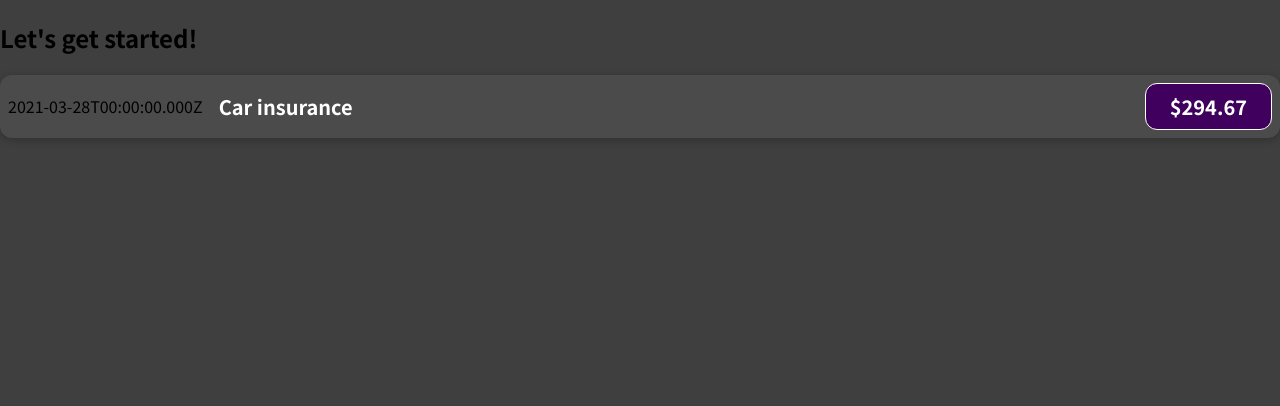
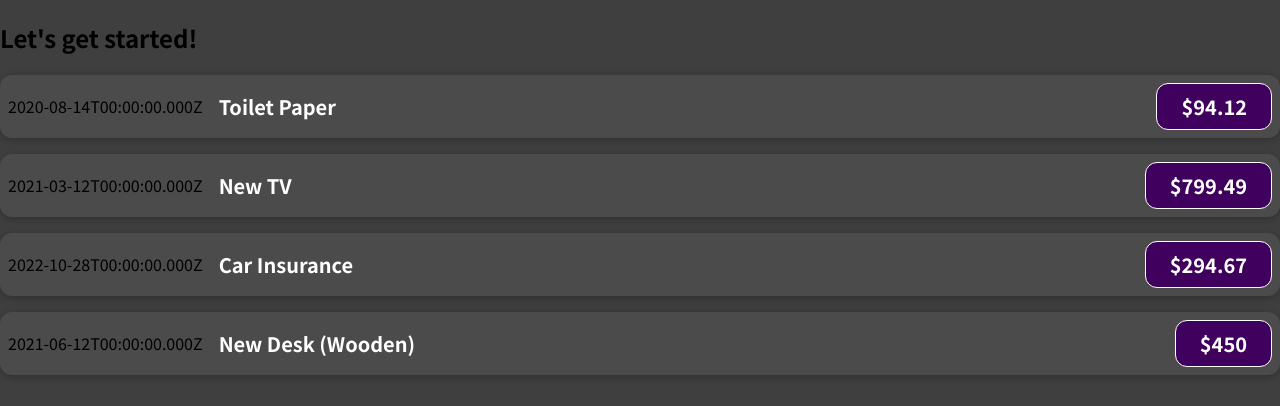
Before and after one commit to Alen992/react-complete-guide, a JavaScript app: page / in a window 1280 px wide. Shown: the top 406 px of the page. Built offline with nearby package versions, Linux system fonts and the light colour scheme.

Commit message:
Passing Data via "Props"

```diff
--- a/src/App.js
+++ b/src/App.js
@@ -1,10 +1,56 @@
 import ExpenseItem from './components/ExpenseItem';
 
 function App() {
+  const expenses = [
+    {
+      id: 'e1',
+      title: 'Toilet Paper',
+      amount: 94.12,
+      date: new Date(2020, 7, 14),
+    },
+    {
+      id: 'e2',
+      title: 'New TV',
+      amount: 799.49,
+      date: new Date(2021, 2, 12),
+    },
+    {
+      id: 'e3',
+      title: 'Car Insurance',
+      amount: 294.67,
+      date: new Date(2021, 21, 28),
+    },
+    {
+      id: 'e4',
+      title: 'New Desk (Wooden)',
+      amount: 450,
+      date: new Date(2021, 5, 12),
+    },
+  ];
+
   return (
     <div>
       <h2>Let's get started!</h2>
-      <ExpenseItem />
+      <ExpenseItem
+        title={expenses[0].title}
+        amount={expenses[0].amount}
+        date={expenses[0].date}
+      />
+      <ExpenseItem
+        title={expenses[1].title}
+        amount={expenses[1].amount}
+        date={expenses[1].date}
+      />
+      <ExpenseItem
+        title={expenses[2].title}
+        amount={expenses[2].amount}
+        date={expenses[2].date}
+      />
+      <ExpenseItem
+        title={expenses[3].title}
+        amount={expenses[3].amount}
+        date={expenses[3].date}
+      />
     </div>
   );
 }
--- a/src/components/ExpenseItem.js
+++ b/src/components/ExpenseItem.js
@@ -1,17 +1,12 @@
 import './ExpenseItem.css';
 
-function ExpenseItem() {
-  const expenseDate = new Date(2021, 2, 28);
-  const expenseTitle = 'Car insurance';
-  const expenseAmount = '294.67';
-  console.log(expenseDate);
-
+function ExpenseItem(props) {
   return (
     <div className='expense-item'>
-      <div>{expenseDate.toISOString()}</div>
+      <div>{props.date.toISOString()}</div>
       <div className='expense-item__description'>
-        <h2>{expenseTitle}</h2>
-        <div className='expense-item__price'>${expenseAmount}</div>
+        <h2>{props.title}</h2>
+        <div className='expense-item__price'>${props.amount}</div>
       </div>
     </div>
   );
```
